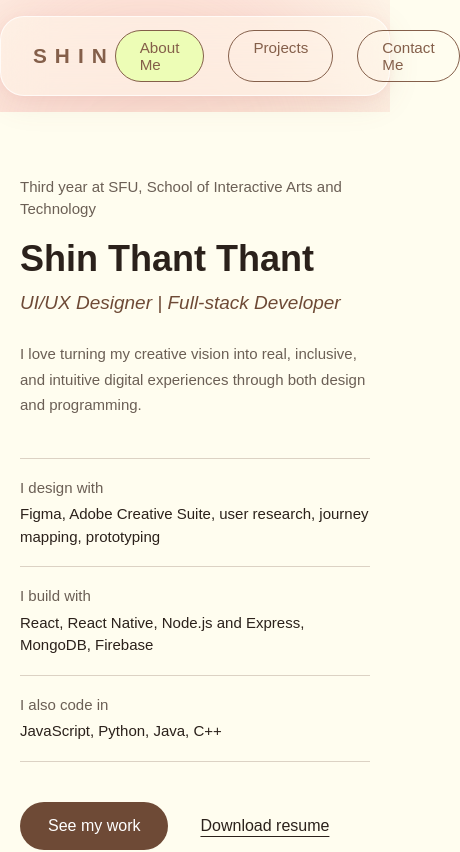
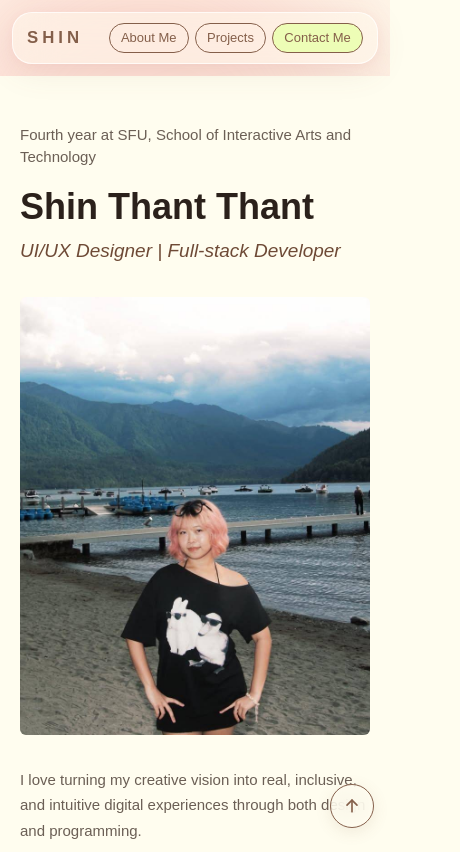
Before and after one commit to shinThantThant09/2026portfolio_shin, a React (Create React App) app: page /#/about in a window 390 px wide. Shown: the top 852 px of the page, 460 px wide, since content can reach past the window. Built offline with nearby package versions, Linux system fonts and the light colour scheme; a web font is replaced by a local one.

Commit message:
Fixed Responsiveness and added scrollable arrow
Fixed Responsiveness and added scrollable arrow

```diff
--- a/src/App.js
+++ b/src/App.js
@@ -1,6 +1,7 @@
 import React from "react";
 import { HashRouter, Routes, Route, Navigate } from "react-router-dom";
 import Navbar from "./components/navbar";
+import ScrollArrow from "./components/ScrollArrows";
 import AboutMe from "./pages/AboutMe";
 import ProjectsDetail from "./pages/ProjectsDetail";
 import "./App.css";
@@ -29,6 +30,9 @@ function Layout() {
           <Route path="*" element={<Navigate to="/about" replace />} />
         </Routes>
       </main>
+
+      {/* Floating arrow that scrolls down, then back up to the top */}
+      <ScrollArrow />
     </div>
   );
 }
--- /dev/null
+++ b/src/components/ScrollArrows.js
@@ -0,0 +1,74 @@
+import React, { useEffect, useState } from "react";
+import "../stylingpages/ScrollArrows.css";
+
+// Same section ids as the navbar, from top to bottom
+const SECTION_IDS = ["about", "projects", "contact"];
+
+function ScrollArrow() {
+  // "down" near the top of the page, "up" once you scroll further
+  const [direction, setDirection] = useState("down");
+
+  useEffect(() => {
+    const updateDirection = () => {
+      const atBottom =
+        window.innerHeight + window.scrollY >=
+        document.documentElement.scrollHeight - 2;
+      const pastHalfScreen = window.scrollY > window.innerHeight * 0.5;
+
+      setDirection(atBottom || pastHalfScreen ? "up" : "down");
+    };
+
+    updateDirection();
+    window.addEventListener("scroll", updateDirection, { passive: true });
+    window.addEventListener("resize", updateDirection);
+
+    return () => {
+      window.removeEventListener("scroll", updateDirection);
+      window.removeEventListener("resize", updateDirection);
+    };
+  }, []);
+
+  const handleClick = () => {
+    if (direction === "up") {
+      window.scrollTo({ top: 0, behavior: "smooth" });
+      return;
+    }
+
+    // Go to the next section below the current screen
+    const nextSection = SECTION_IDS.map((id) =>
+      document.getElementById(id),
+    ).find((section) => section && section.getBoundingClientRect().top > 10);
+
+    if (nextSection) {
+      nextSection.scrollIntoView({ behavior: "smooth" });
+    } else {
+      window.scrollBy({ top: window.innerHeight * 0.85, behavior: "smooth" });
+    }
+  };
+
+  return (
+    <button
+      type="button"
+      className={`scroll-arrow scroll-arrow-${direction}`}
+      onClick={handleClick}
+      aria-label={direction === "up" ? "Scroll to top" : "Scroll down"}
+    >
+      <svg
+        viewBox="0 0 24 24"
+        width="20"
+        height="20"
+        fill="none"
+        stroke="currentColor"
+        strokeWidth="2"
+        strokeLinecap="round"
+        strokeLinejoin="round"
+        aria-hidden="true"
+      >
+        <line x1="12" y1="5" x2="12" y2="19" />
+        <polyline points="6 13 12 19 18 13" />
+      </svg>
+    </button>
+  );
+}
+
+export default ScrollArrow;
--- a/src/components/navbar.js
+++ b/src/components/navbar.js
@@ -1,15 +1,73 @@
-import React from "react";
+import React, { useEffect, useState } from "react";
 import { Link, useLocation } from "react-router-dom";
 import "../stylingpages/navbar.css";
 
+// The sections on the About page, in order from top to bottom
+const NAV_ITEMS = [
+  { id: "about", label: "About Me" },
+  { id: "projects", label: "Projects" },
+  { id: "contact", label: "Contact Me" },
+];
+
 function Navbar() {
   const location = useLocation();
+  const [activeSection, setActiveSection] = useState("about");
+
+  // Scroll spy: watch the scroll position and highlight the section
+  // that is currently on screen
+  useEffect(() => {
+    const onAboutPage =
+      location.pathname === "/about" || location.pathname === "/";
+
+    if (!onAboutPage) {
+      setActiveSection("");
+      return;
+    }
+
+    const updateActiveSection = () => {
+      // A section counts as "current" once its top passes this line,
+      // about one third down the screen
+      const line = window.innerHeight * 0.35;
+      let current = NAV_ITEMS[0].id;
+
+      NAV_ITEMS.forEach((item) => {
+        const section = document.getElementById(item.id);
+        if (section && section.getBoundingClientRect().top <= line) {
+          current = item.id;
+        }
+      });
+
+      // The contact section is short, so highlight it once we reach the bottom
+      const atBottom =
+        window.innerHeight + window.scrollY >=
+        document.documentElement.scrollHeight - 2;
+      if (atBottom) {
+        current = NAV_ITEMS[NAV_ITEMS.length - 1].id;
+      }
+
+      setActiveSection(current);
+    };
+
+    updateActiveSection();
+    window.addEventListener("scroll", updateActiveSection, { passive: true });
+    window.addEventListener("resize", updateActiveSection);
+
+    return () => {
+      window.removeEventListener("scroll", updateActiveSection);
+      window.removeEventListener("resize", updateActiveSection);
+    };
+  }, [location.pathname]);
 
   const scrollToSection = (sectionId) => {
     const section = document.getElementById(sectionId);
     if (section) {
       section.scrollIntoView({ behavior: "smooth" });
     }
+  };
+
+  const handleClick = (sectionId) => {
+    setActiveSection(sectionId);
+    setTimeout(() => scrollToSection(sectionId), 100);
   };
 
   return (
@@ -19,27 +77,16 @@ function Navbar() {
           SHIN
         </Link>
         <div className="navbar-links">
-          <Link
-            to="/about"
-            className={`nav-pill ${location.pathname === "/about" ? "active" : ""}`}
-            onClick={() => setTimeout(() => scrollToSection("about"), 100)}
-          >
-            About Me
-          </Link>
-          <Link
-            to="/about"
-            className="nav-pill"
-            onClick={() => setTimeout(() => scrollToSection("projects"), 100)}
-          >
-            Projects
-          </Link>
-          <Link
-            to="/about"
-            className="nav-pill"
-            onClick={() => setTimeout(() => scrollToSection("contact"), 100)}
-          >
-            Contact Me
-          </Link>
+          {NAV_ITEMS.map((item) => (
+            <Link
+              key={item.id}
+              to="/about"
+              className={`nav-pill ${activeSection === item.id ? "active" : ""}`}
+              onClick={() => handleClick(item.id)}
+            >
+              {item.label}
+            </Link>
+          ))}
         </div>
       </div>
     </nav>
--- a/src/pages/AboutMe.js
+++ b/src/pages/AboutMe.js
@@ -13,7 +13,7 @@ function AboutMe() {
           {/* Left side - text */}
           <div className="about-text">
             <p className="about-eyebrow">
-              Third year at SFU, School of Interactive Arts and Technology
+              Fourth year at SFU, School of Interactive Arts and Technology
             </p>
             <h1 className="about-name">Shin Thant Thant</h1>
             <p className="about-role">UI/UX Designer | Full-stack Developer</p>
@@ -47,7 +47,7 @@ function AboutMe() {
                 See my work
               </a>
               <a
-                href={`${process.env.PUBLIC_URL}/Resume_ShinThantThant.pdf`}
+                href={`${process.env.PUBLIC_URL}/ShinThantThant_Resume.pdf`}
                 download
                 className="about-link"
               >
--- a/src/stylingpages/AboutMe.css
+++ b/src/stylingpages/AboutMe.css
@@ -136,23 +136,55 @@
   border-radius: 0.375rem;
 }
 
-/* Tablet and phone */
+/* Tablet */
 @media (max-width: 56rem) {
   .about-page .about-wrapper {
     padding: 4rem 1.25rem 6rem;
   }
 
+  /* Stack everything in one column. The text box "opens up" so the
+     photo can sit between the title and the paragraph. */
   .about-page .about-content {
-    grid-template-columns: 1fr;
-    gap: 3rem;
+    display: flex;
+    flex-direction: column;
+    align-items: stretch;
+    gap: 0;
+  }
+
+  .about-page .about-text {
+    display: contents;
+  }
+
+  .about-page .about-eyebrow,
+  .about-page .about-name,
+  .about-page .about-role {
+    order: 1;
   }
 
   .about-page .about-image {
-    max-width: 22rem;
+    order: 2;
+    width: 100%;
+    max-width: 28rem;
+    margin-top: 2rem;
+  }
+
+  .about-page .about-bio,
+  .about-page .about-skills,
+  .about-page .about-buttons {
+    order: 3;
+  }
+
+  .about-page .about-bio {
+    margin-top: 2rem;
   }
 }
 
-@media (max-width: 30rem) {
+/* Phone */
+@media (max-width: 36rem) {
+  .about-page .about-wrapper {
+    padding: 3rem 1.25rem 4.5rem;
+  }
+
   .about-page .about-role {
     font-size: 1.1875rem;
   }
@@ -160,5 +192,14 @@
   .about-page .about-skills-row {
     grid-template-columns: 1fr;
     gap: 0.25rem;
+    padding: 0.875rem 0;
+  }
+
+  .about-page .about-buttons {
+    gap: 1.5rem;
+  }
+
+  .about-page .about-image {
+    max-width: 100%;
   }
 }
--- /dev/null
+++ b/src/stylingpages/ScrollArrows.css
@@ -0,0 +1,57 @@
+.scroll-arrow {
+  position: fixed;
+  right: 1.5rem;
+  bottom: 1.5rem;
+  z-index: 90; /* below the navbar (100), above the page */
+  width: 3rem;
+  height: 3rem;
+  border-radius: 50%;
+  border: 0.09375rem solid #845f4a;
+  background: rgba(255, 253, 239, 0.7);
+  backdrop-filter: blur(0.75rem);
+  -webkit-backdrop-filter: blur(0.75rem);
+  color: #845f4a;
+  display: flex;
+  align-items: center;
+  justify-content: center;
+  cursor: pointer;
+  box-shadow: 0 0.25rem 1rem rgba(132, 95, 74, 0.12);
+  transition:
+    background 0.2s,
+    color 0.2s;
+}
+
+.scroll-arrow:hover {
+  background: #845f4a;
+  color: #fffdef;
+}
+
+.scroll-arrow:focus-visible {
+  outline: 0.125rem solid #845f4a;
+  outline-offset: 0.25rem;
+}
+
+/* The arrow icon points down. It turns around when it should go up. */
+.scroll-arrow svg {
+  transition: transform 0.3s ease;
+}
+
+.scroll-arrow-up svg {
+  transform: rotate(180deg);
+}
+
+@media (prefers-reduced-motion: reduce) {
+  .scroll-arrow svg {
+    transition: none;
+  }
+}
+
+/* Phone */
+@media (max-width: 36rem) {
+  .scroll-arrow {
+    right: 1rem;
+    bottom: 1rem;
+    width: 2.75rem;
+    height: 2.75rem;
+  }
+}
--- a/src/stylingpages/navbar.css
+++ b/src/stylingpages/navbar.css
@@ -1,10 +1,10 @@
 .navbar {
-  position: sticky; /*  sticks to the top as user scrolls */
-  top: 0; /*sticks at the very top of the viewport*/
-  z-index: 100; /*makes sure it stays on top of all other content*/
+  position: sticky; /* sticks to the top as user scrolls */
+  top: 0; /* sticks at the very top of the viewport */
+  z-index: 100; /* makes sure it stays on top of all other content */
   display: flex;
   justify-content: center;
-  padding: 1rem 0;
+  padding: 1rem 1.5rem;
   width: 100%;
   box-sizing: border-box;
   background: transparent;
@@ -14,17 +14,20 @@
   display: flex;
   justify-content: space-between;
   align-items: center;
+  gap: 1rem;
   width: 100%;
-  max-width: 1100px;
+  /* 70rem content + 2rem padding on each side, so the logo lines up
+     with your text and the last button lines up with your photo */
+  max-width: 74rem;
   background: rgba(255, 253, 239, 0.45);
-  backdrop-filter: blur(20px);
-  -webkit-backdrop-filter: blur(20px);
-  border: 1px solid rgba(255, 255, 255, 0.7);
-  border-radius: 24px;
-  padding: 0.8rem 2rem;
+  backdrop-filter: blur(1.25rem);
+  -webkit-backdrop-filter: blur(1.25rem);
+  border: 0.0625rem solid rgba(255, 255, 255, 0.7);
+  border-radius: 1.5rem;
+  padding: 0.9rem 2rem;
   box-shadow:
-    0 8px 32px rgba(132, 95, 74, 0.1),
-    0 2px 8px rgba(254, 185, 183, 0.2);
+    0 0.5rem 2rem rgba(132, 95, 74, 0.1),
+    0 0.125rem 0.5rem rgba(254, 185, 183, 0.2);
 }
 
 .navbar-links {
@@ -39,6 +42,7 @@
   font-weight: 700;
   letter-spacing: 0.5rem;
   font-family: "Inclusive Sans", sans-serif;
+  white-space: nowrap;
 }
 
 .navbar-logo:hover {
@@ -51,8 +55,9 @@
   font-family: "Inclusive Sans", sans-serif;
   font-size: 0.95rem;
   padding: 0.5rem 1.5rem;
-  border-radius: 999px;
-  border: 1.5px solid #845f4a;
+  border-radius: 999rem;
+  border: 0.09375rem solid #845f4a;
+  white-space: nowrap; /* keeps "About Me" on one line */
   transition:
     background 0.2s,
     color 0.2s;
@@ -68,3 +73,57 @@
   color: #845f4a;
   border-color: #845f4a;
 }
+
+/* Tablet */
+@media (max-width: 48rem) {
+  .navbar-inner {
+    padding: 0.75rem 1.25rem;
+  }
+
+  .navbar-links {
+    gap: 0.75rem;
+  }
+
+  .nav-pill {
+    padding: 0.45rem 1rem;
+    font-size: 0.875rem;
+  }
+}
+
+/* Phone */
+@media (max-width: 36rem) {
+  .navbar {
+    padding: 0.75rem 0.75rem;
+  }
+
+  .navbar-inner {
+    padding: 0.625rem 0.875rem;
+    border-radius: 1.25rem;
+  }
+
+  .navbar-logo {
+    font-size: 1.05rem;
+    letter-spacing: 0.25rem;
+  }
+
+  .navbar-links {
+    gap: 0.375rem;
+  }
+
+  .nav-pill {
+    padding: 0.4rem 0.7rem;
+    font-size: 0.8125rem;
+  }
+}
+
+/* Very small phones */
+@media (max-width: 23rem) {
+  .navbar-logo {
+    letter-spacing: 0.125rem;
+  }
+
+  .nav-pill {
+    padding: 0.35rem 0.55rem;
+    font-size: 0.75rem;
+  }
+}
```
Also changed, not shown: 2 other files (tests, documents, lock files or other folders).
